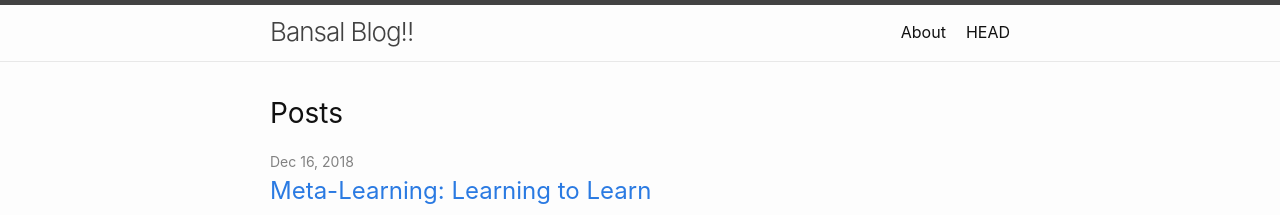
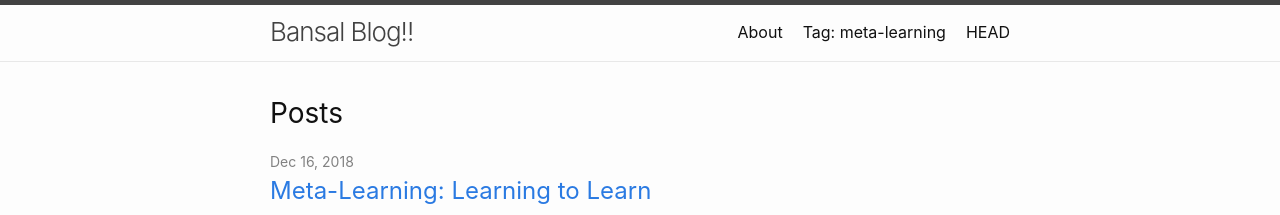
Before and after one commit to ankishb/ankishb.github.io, a Jekyll site: the page built from index.md, in a window 1280 px wide. Shown: the top 215 px of the page. Built offline with Jekyll 4.4.1, drawn with Linux system fonts in a browser that asks for light colours.

Commit message:
add tags again

```diff
--- a/_posts/2018-12-16-meta-learning.md
+++ b/_posts/2018-12-16-meta-learning.md
@@ -2,6 +2,7 @@
 layout: post
 title: "Meta-Learning: Learning to Learn"
 categories: deep-learning
+tag: meta-learning
 ---
 
 
@@ -10,7 +11,7 @@
 
 
 
-<!--
+
 ## Metric-Based
 
 The core idea in metric-based meta-learning is similar to nearest neighbors algorithms (i.e., [k-NN](https://en.wikipedia.org/wiki/K-nearest_neighbors_algorithm) classificer and [k-means](https://en.wikipedia.org/wiki/K-means_clustering) clustering) and [kernel density estimation](https://en.wikipedia.org/wiki/Kernel_density_estimation). The predicted probability over a set of known labels $$y$$ is a weighted sum of labels of support set samples. The weight is generated by a kernel function $$k_\theta$$, measuring the similarity between two data samples.
@@ -124,7 +125,3 @@
 [2] Chelsea Finn's BAIR blog on ["Learning to Learn"](https://bair.berkeley.edu/blog/2017/07/18/learning-to-learn/).
 
 [3] Chelsea Finn, Pieter Abbeel, and Sergey Levine. ["Model-agnostic meta-learning for fast adaptation of deep networks."](https://arxiv.org/abs/1703.03400) ICML 2017.
-
-
-
- -->
--- /dev/null
+++ b/tag/meta-learning.md
@@ -0,0 +1,5 @@
+---
+layout: tagpage
+title: "Tag: meta-learning"
+tag: meta-learning
+---
```
